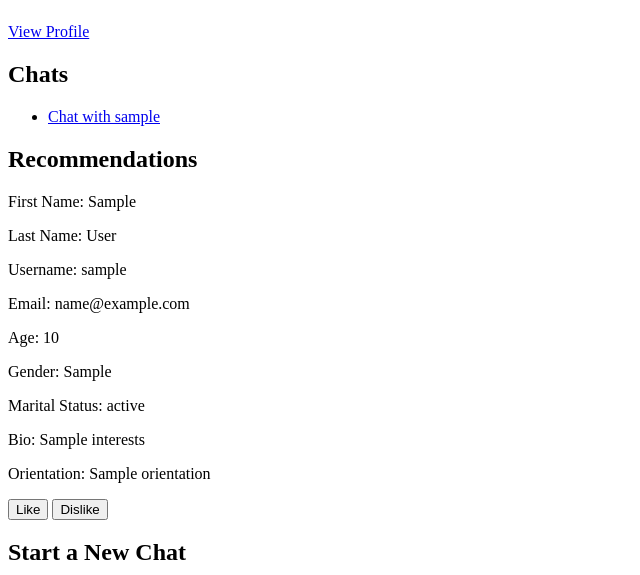
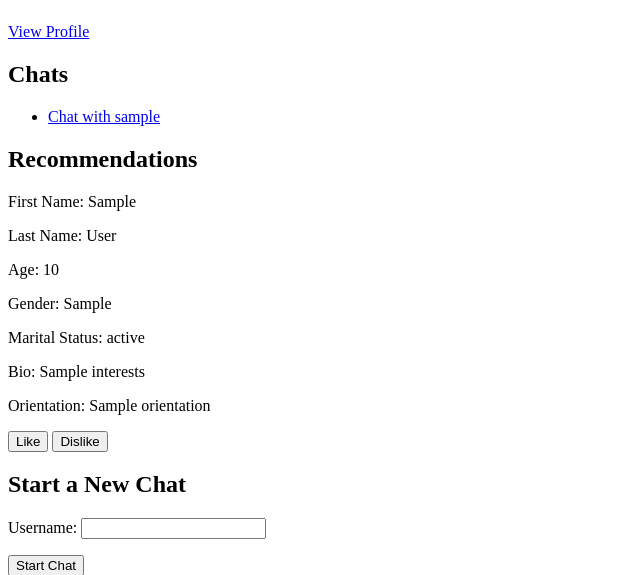
Before and after one commit to Rom-Cola/Baldu, a Django app: template templates/BalduApp/main_page.html in a window 1280 px wide. Shown: the part 57-632 px from the top of the page, without its empty margins (0-640 px from the left). Run offline with Django 5.2, Linux system fonts and the light colour scheme; tables that the repository leaves empty hold one stand-in row (values such as "Sample post"); the template is opened without the code that fills it: values that come from a table or form of the project are taken from there, most other values are stand-ins (such as "Sample title", 1, 10 or a date in 2020).

Commit message:
update login frontend

```diff
--- a/templates/BalduApp/main_page.html
+++ b/templates/BalduApp/main_page.html
@@ -22,8 +22,6 @@
     {% if current_recommended_user %}
         <p>First Name: {{ current_recommended_user.first_name }}</p>
         <p>Last Name: {{ current_recommended_user.last_name }}</p>
-        <p>Username: {{ current_recommended_user.username }}</p>
-        <p>Email: {{ current_recommended_user.email }}</p>
         <p>Age: {{ current_recommended_user.age }}</p>
         <p>Gender: {{ current_recommended_user.get_gender_display }}</p>
         <p>Marital Status: {{ current_recommended_user.get_marital_status_display }}</p>
--- a/templates/BalduApp/startPage.html
+++ b/templates/BalduApp/startPage.html
@@ -8,7 +8,7 @@
     <meta http-equiv="X-UA-Compatible" content="ie=edge">
     <title>Головна сторінка</title>
     <link rel="stylesheet" href="https://cdn.jsdelivr.net/npm/bootstrap@5.3.2/dist/css/bootstrap.min.css">
-    <link rel="stylesheet" href="{% static 'BalduApp/css/main.css' %}">
+    <link rel="stylesheet" href="{% static 'BalduApp/css/start.css' %}">
 </head>
 <body>
     <aside>
```
Also changed, not shown: BalduApp/static/BalduApp/css/start.css (renamed from BalduApp/static/BalduApp/css/main.css).
